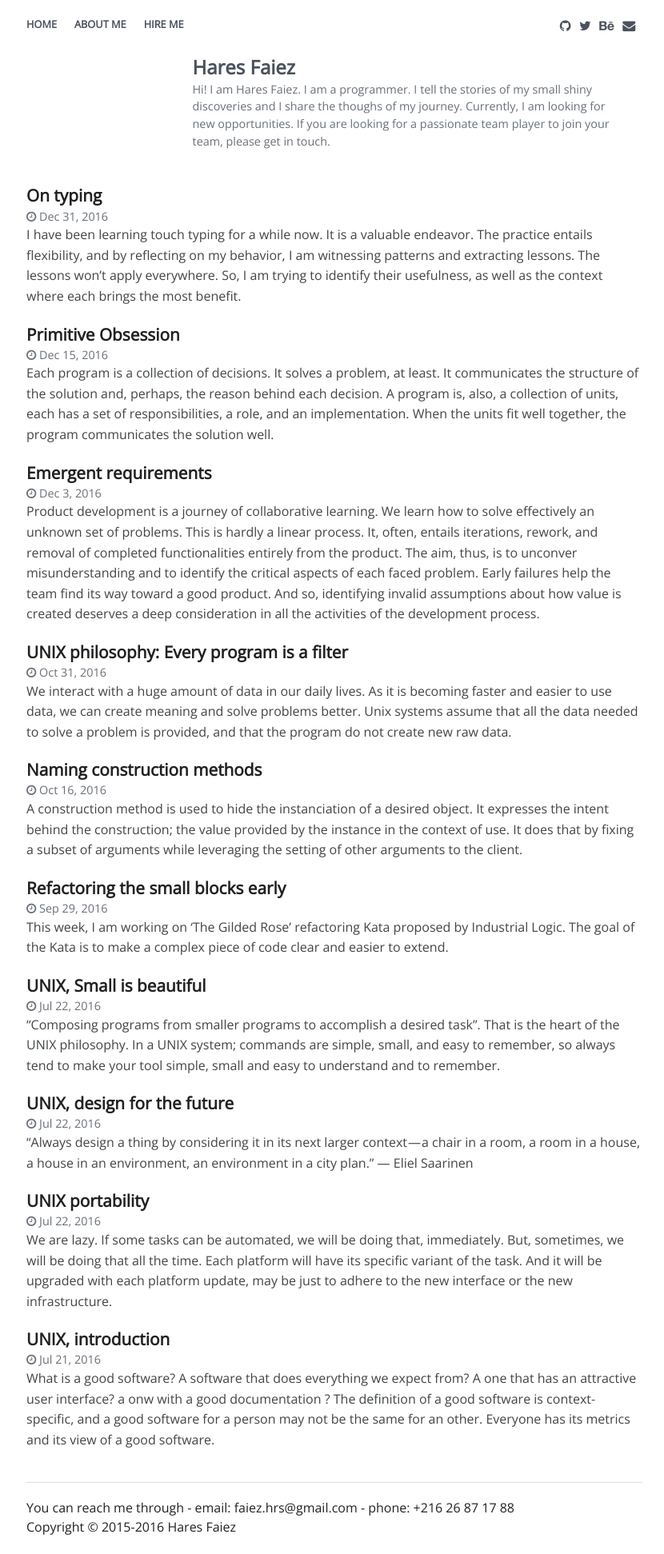
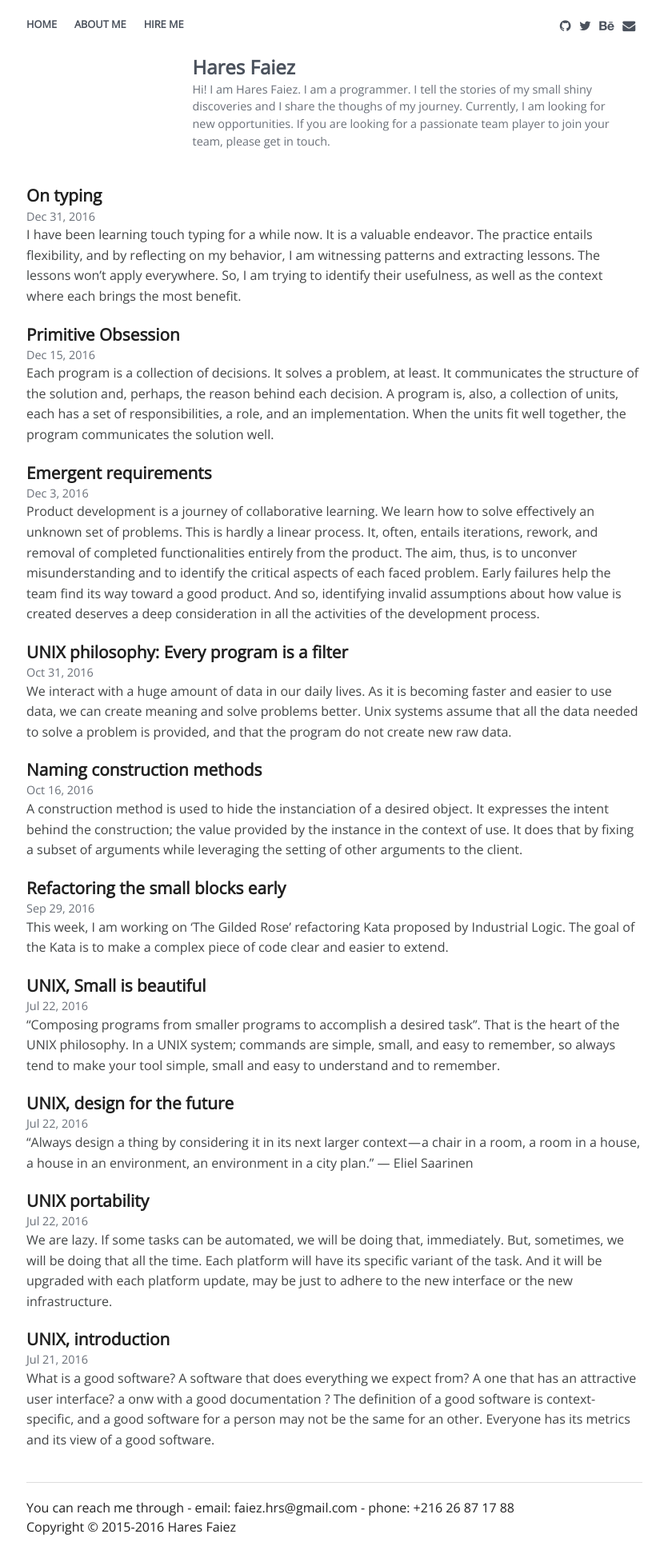
Before and after one commit to haresfaiez/haresfaiez.github.io, a Jekyll site: the page built from index.html, in a window 1280 px wide. Shown: the whole page at 80% size, without its empty margins (222-1052 px from the left). Built offline with Jekyll 4.4.1, drawn with Linux system fonts in a browser that asks for light colours; some web fonts are replaced.

Commit message:
Remove the clock icon before the post date

```diff
--- a/_includes/posts.html
+++ b/_includes/posts.html
@@ -7,7 +7,6 @@
       </a>
     </h3>
     <aside>
-      <i class="fa fa-clock-o"></i>
       {{ post.date | date: "%b %-d, %Y" }}
     </aside>
     {{ post.excerpt }}
```
